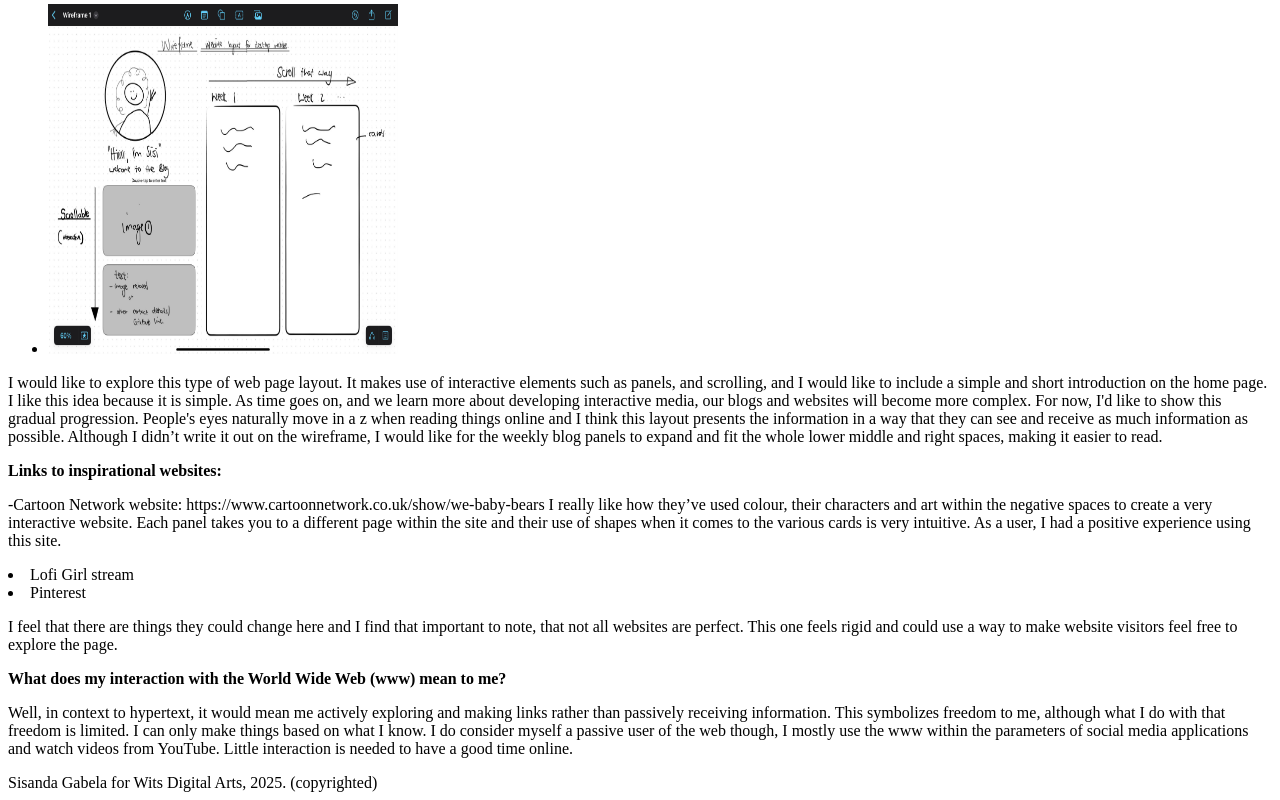
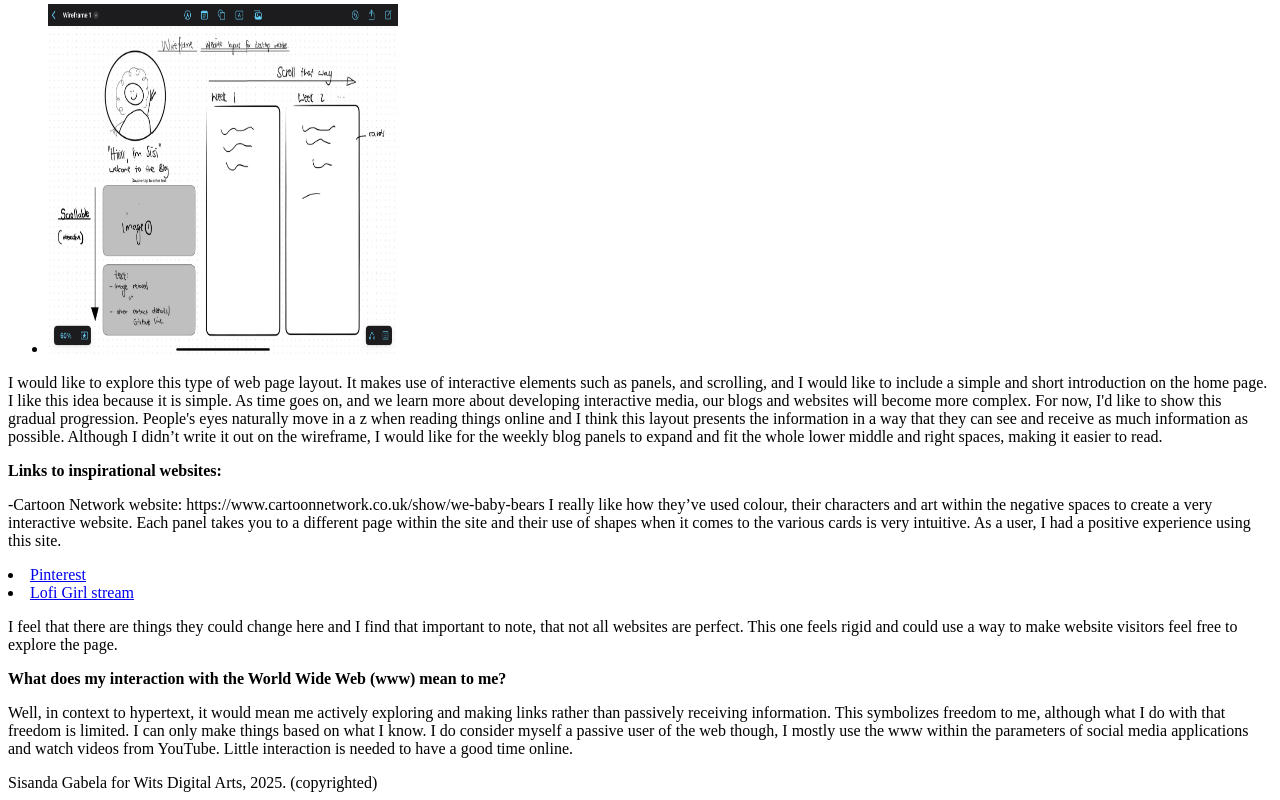
Before and after one commit to SpiceyGabs/DIGA3008A, a plain HTML site: page BLOGS/WeeklyBlogs/week2.html in a window 1280 px wide. Shown: the part 589-1389 px from the top of the page. Drawn offline with Linux system fonts and the light colour scheme.

Commit message:
Fixed a broken link,lmao why me ?

```diff
--- a/BLOGS/WeeklyBlogs/week2.html
+++ b/BLOGS/WeeklyBlogs/week2.html
@@ -89,8 +89,9 @@
         interactive website. Each panel takes you to a different page within the site and their use of shapes when it
         comes to the various cards is very intuitive.  As a user, I had a positive experience using this site.</p>
 
-        <li><a u url="https://lofigirl.com/">Lofi Girl stream</a></li>
-        <li><a u url="https://za.pinterest.com/">Pinterest</a></li>
+        <li><a class="u url" href="https://za.pinterest.com/"> Pinterest </a> </li>
+        <li><a class="u url" href="https://lofigirl.com/"> Lofi Girl stream </a> </li>
+
         <p>I feel that there are things they could change here and I find that important to note, that not all websites
             are perfect. This one feels rigid and could use a way to make website visitors feel free to explore the page.
         </p>
```
